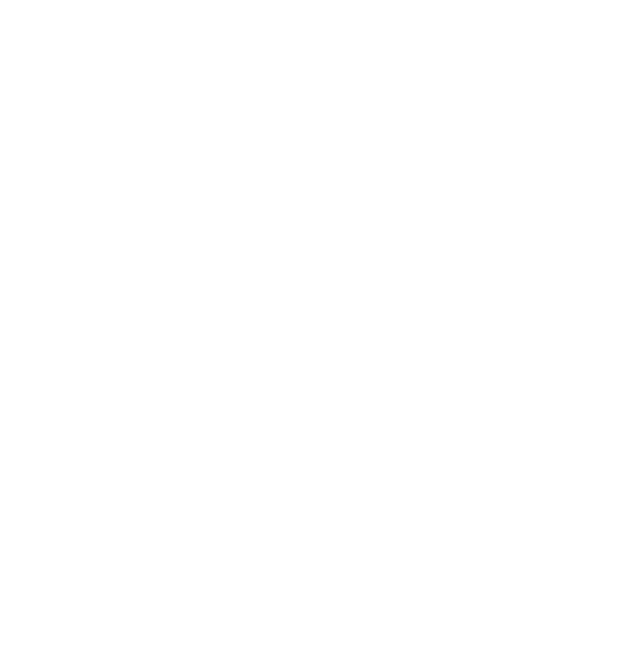
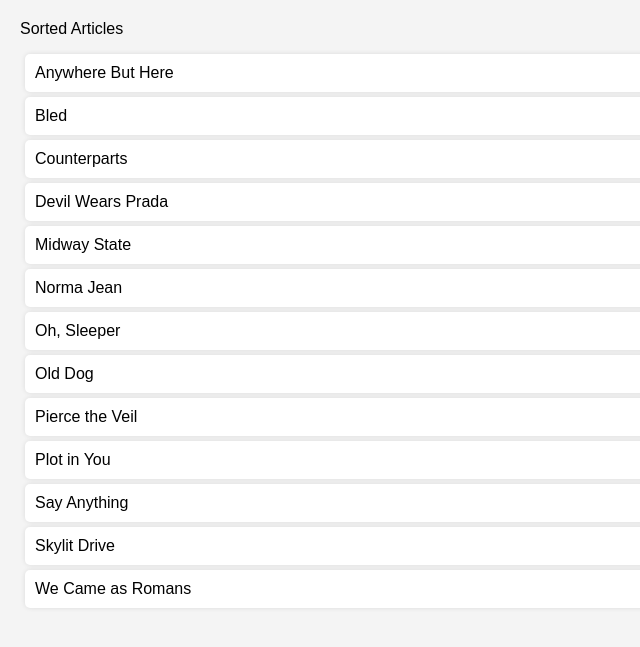
Before and after one commit to acciojob/sorting-articles-pravin8007, a website: page main.html in a window 1280 px wide. Shown: the whole page, without its empty margins (0-640 px from the left). Drawn offline with Linux system fonts and the light colour scheme.

Commit message:
created a submission

```diff
--- a/main.html
+++ b/main.html
@@ -6,7 +6,10 @@
 	<link rel="stylesheet" href="styles.css">
 </head>
 
-<body>
+<body
+	<h1>Sorted Articles</h1>
+
+    <ul id="band"></ul>
 	<!-- the entire body must be written by student -->
     <script type="text/javascript" src="./script.js">
 </script>
--- a/script.js
+++ b/script.js
@@ -1 +1,18 @@
 //your JS code here. If required.
+ const bands = ['The Plot in You', 'The Devil Wears Prada', 'Pierce the Veil', 'Norma Jean', 'The Bled', 'Say Anything', 'The Midway State', 'We Came as Romans', 'Counterparts', 'Oh, Sleeper', 'A Skylit Drive', 'Anywhere But Here', 'An Old Dog'];
+
+        // Function to strip off "a," "an," and "the" from the beginning of the band names
+        const stripArticles = (bandName) => {
+            return bandName.replace(/^(a|an|the)\s+/i, '');
+        };
+
+        // Sort the bands without considering "a," "an," and "the"
+        const sortedBands = bands.sort((a, b) => stripArticles(a) > stripArticles(b) ? 1 : -1);
+
+        // Display the sorted bands on the webpage
+        const bandList = document.getElementById('band');
+        sortedBands.forEach(band => {
+            const listItem = document.createElement('li');
+            listItem.textContent = stripArticles(band);
+            bandList.appendChild(listItem);
+        });
--- a/styles.css
+++ b/styles.css
@@ -1 +1,24 @@
 /*  your css code here. If applicable */
+ body {
+            font-family: Arial, sans-serif;
+            background-color: #f4f4f4;
+            margin: 0;
+            padding: 20px;
+        }
+
+        h1 {
+            text-align: center;
+        }
+
+        #band {
+            list-style-type: none;
+            padding: 0;
+        }
+
+        li {
+            background-color: #fff;
+            padding: 10px;
+            margin: 5px;
+            border-radius: 5px;
+            box-shadow: 0 0 5px rgba(0, 0, 0, 0.1);
+        }
```
